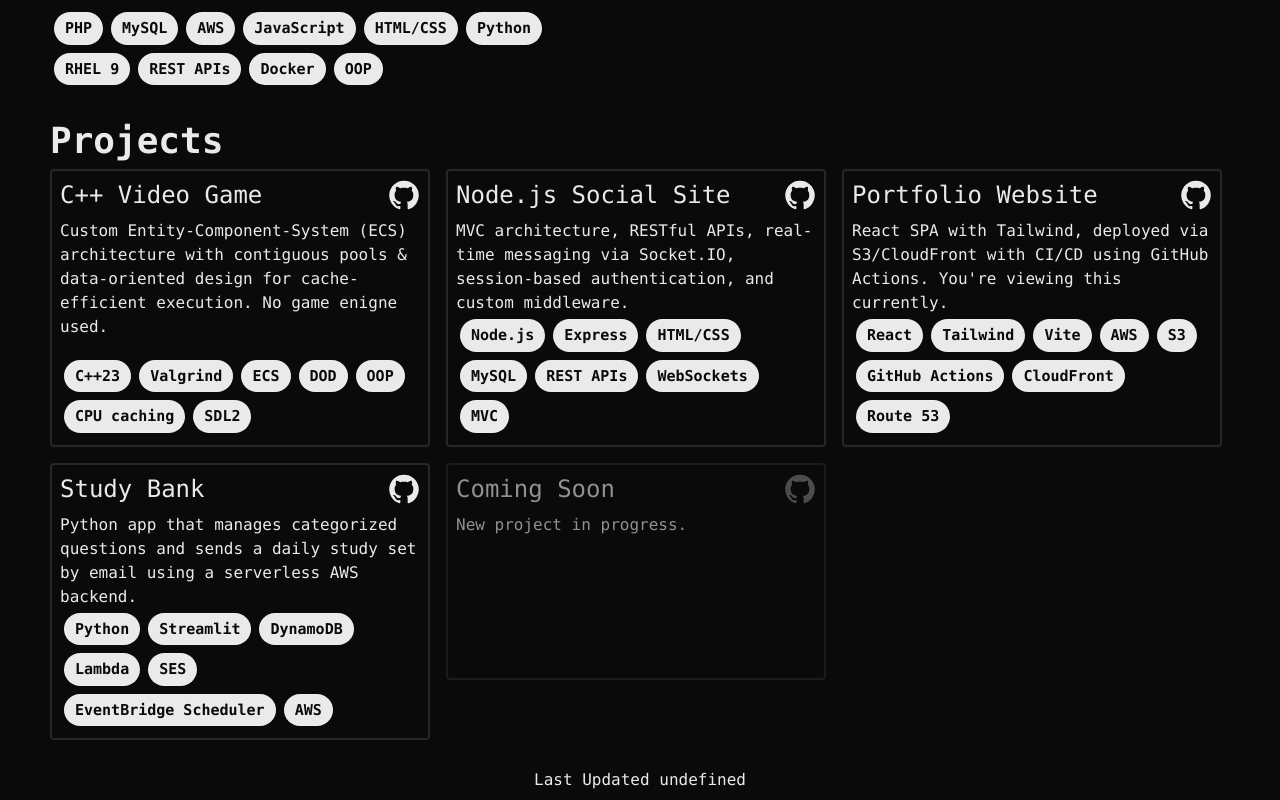
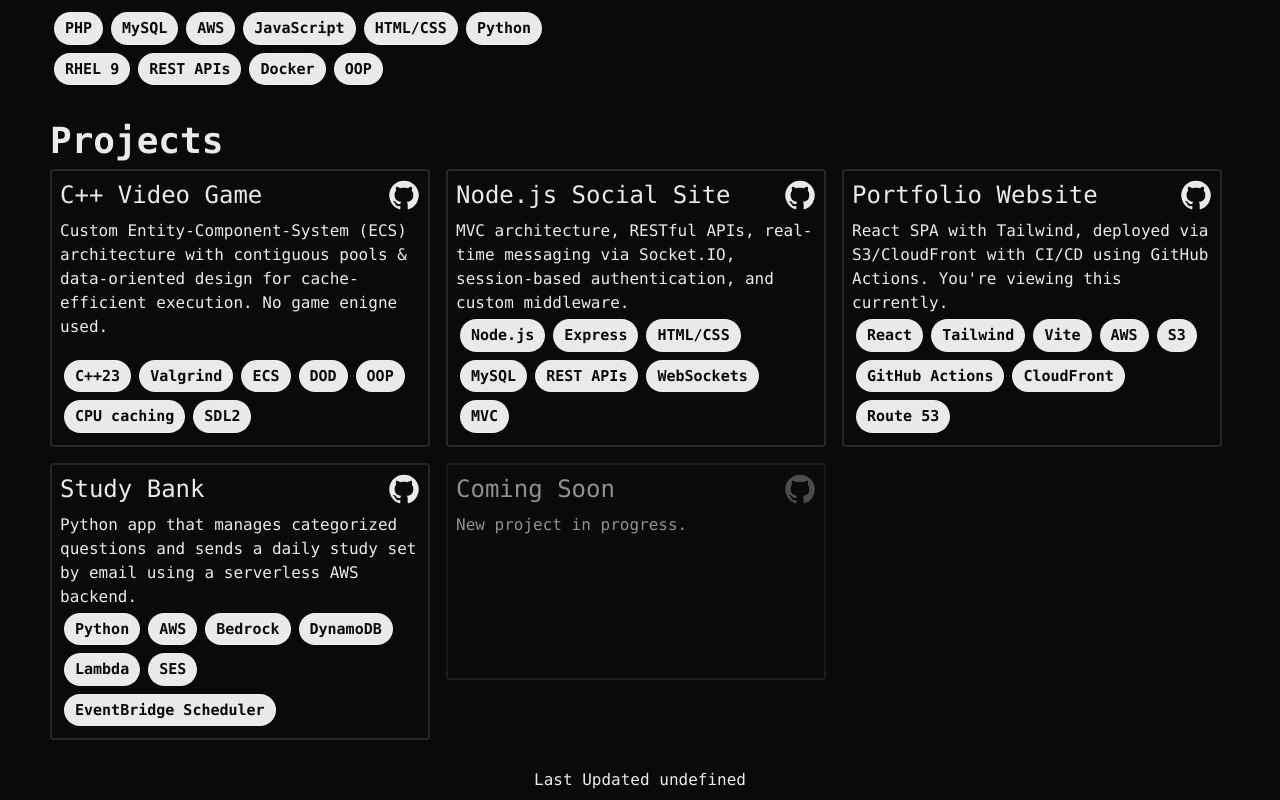
Before and after one commit to GabrielWelvaert/portfolio-website, a React (Vite) app: page / in a window 1280 px wide. Shown: the part 852-1652 px from the top of the page. Built offline with nearby package versions, Linux system fonts and the light colour scheme.

Commit message:
study bank tags update

```diff
--- a/src/components/Projects.jsx
+++ b/src/components/Projects.jsx
@@ -43,7 +43,7 @@ export const Projects = (theme) => {
                 <ProjectCard
                     title="Study Bank"
                     description="Python app that manages categorized questions and sends a daily study set by email using a serverless AWS backend."
-                    tags={["Python","Streamlit","DynamoDB","Lambda","SES","EventBridge Scheduler","AWS"]}
+                    tags={["Python","AWS","Bedrock","DynamoDB","Lambda","SES","EventBridge Scheduler"]}
                     Icon={<Icon
                         theme={theme}
                         href={"https://github.com/GabrielWelvaert/study-bank"}
```
